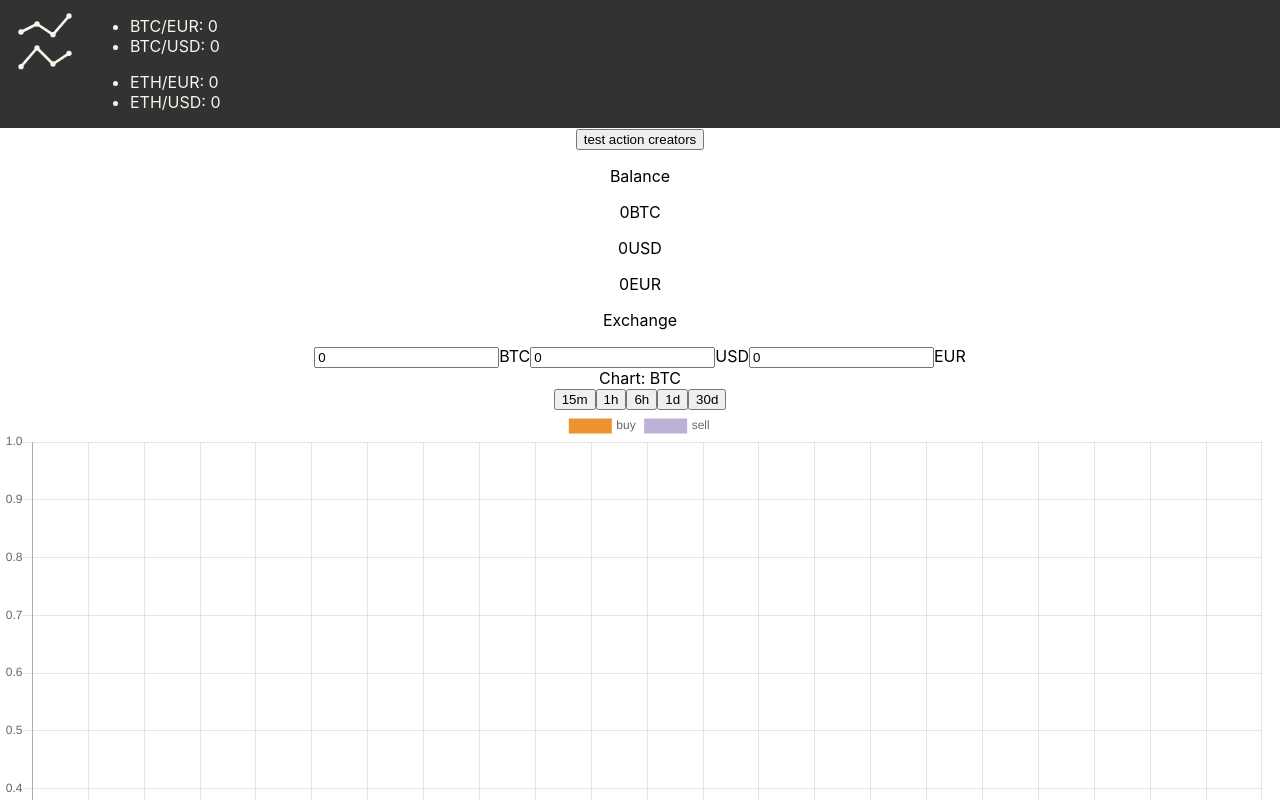
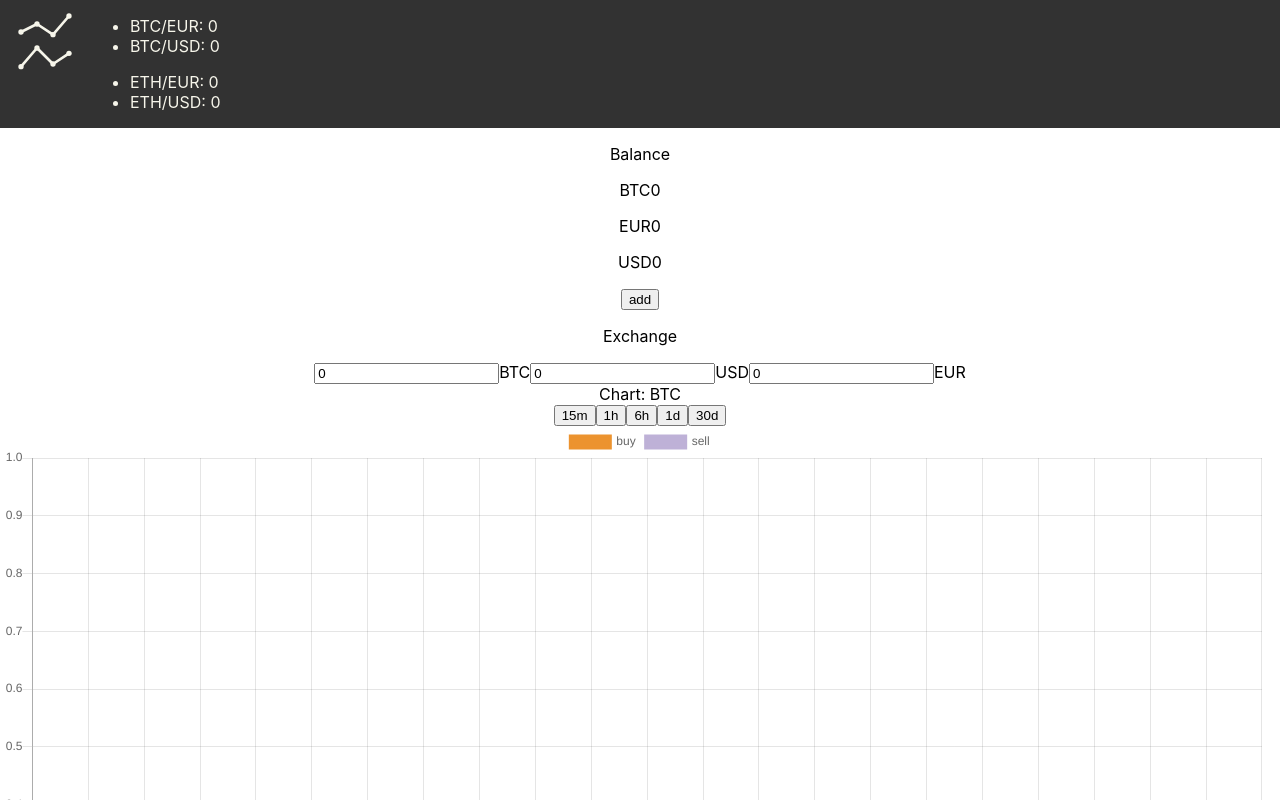
Before and after one commit to alisabeata/project-1-cryptocurrency, a React (Create React App) app: page / in a window 1280 px wide. Shown: the top 800 px of the page. Built offline with nearby package versions, Linux system fonts and the light colour scheme; no server answers.

Commit message:
add balance connect

```diff
--- a/src/App.js
+++ b/src/App.js
@@ -4,17 +4,12 @@ import Header from './components/Header';
 import Balance from './components/Balance';
 import Exchange from './components/Exchange';
 import ChartArea from './components/ChartArea';
-import {connect} from 'react-redux';
-import {updBalanceBTC} from './actionCreators';
 
 class App extends Component {
   render() {
-    const {updBalanceBTC} = this.props;
-    //console.log(this.props)
     return (
       <div className="App">
         <Header />
-        <button onClick={() => updBalanceBTC(1000)}>test action creators</button>
         <Balance />
         <Exchange />
         <ChartArea />
@@ -23,17 +18,4 @@ class App extends Component {
   }
 }
 
-const mapStateToProps = state => ({
-  balanceBTC: 0,
-  balanceUSD: 0,
-  balanceEUR: 0,
-});
-
-const mapDispatchToProps = {
-  updBalanceBTC
-};
-
-export default connect(
-  mapStateToProps,
-  mapDispatchToProps
-)(App);
+export default App;
--- a/src/components/Balance/index.js
+++ b/src/components/Balance/index.js
@@ -1,36 +1,47 @@
 import React, {Component} from 'react';
-import PropTypes from 'prop-types';
+import {connect} from 'react-redux';
+import {updBalanceBTC} from './../../actionCreators';
 
 class Balance extends Component {
-  state = {
-    balance: {
-      BTC: 0,
-      USD: 0,
-      EUR: 0,
-    },
-  };
 
-  static propTypes = {
-    balance: PropTypes.shape({
-      BTC: PropTypes.number,
-      USD: PropTypes.number,
-      EUR: PropTypes.number,
-    }),
-  };
 
   render() {
+    const {balanceBTC, balanceEUR, balanceUSD, updBalanceBTC} = this.props;
+
     return (
       <div>
         <p>Balance</p>
-        {Object.keys(this.state.balance).map(item => (
-          <p key={item}>
-            <span>{this.state.balance[item]}</span>
-            <span>{item}</span>
-          </p>
-        ))}
+        <p>
+          <span>BTC</span>
+          <span>{balanceBTC}</span>
+        </p>
+        <p>
+          <span>EUR</span>
+          <span>{balanceEUR}</span>
+        </p>
+        <p>
+          <span>USD</span>
+          <span>{balanceUSD}</span>
+        </p>
+        <button onClick={() => updBalanceBTC(1000)}>
+          add
+        </button>
       </div>
     );
   }
 }
 
-export default Balance;
+const mapStateToProps = state => ({
+  balanceBTC: state.balanceBTC,
+  balanceEUR: state.balanceEUR,
+  balanceUSD: state.balanceUSD,
+});
+
+const mapDispatchToProps = {
+  updBalanceBTC,
+};
+
+export default connect(
+  mapStateToProps,
+  mapDispatchToProps
+)(Balance);
--- a/src/reducers/index.js
+++ b/src/reducers/index.js
@@ -6,8 +6,8 @@ import {
 
 const initialState = {
   balanceBTC: 0,
+  balanceEUR: 0,
   balanceUSD: 0,
-  balanceEUR: 0,
 };
 
 export const rootReducer = (state = initialState, action) => {
@@ -15,6 +15,12 @@ export const rootReducer = (state = initialState, action) => {
     case UPD_BALANCE_BTC:
       return {...state, balanceBTC: action.payload};
 
+    case UPD_BALANCE_EUR:
+      return {...state, balanceEUR: action.payload};
+
+    case UPD_BALANCE_USD:
+      return {...state, balanceUSD: action.payload};
+
     default:
       return state;
   }
```
